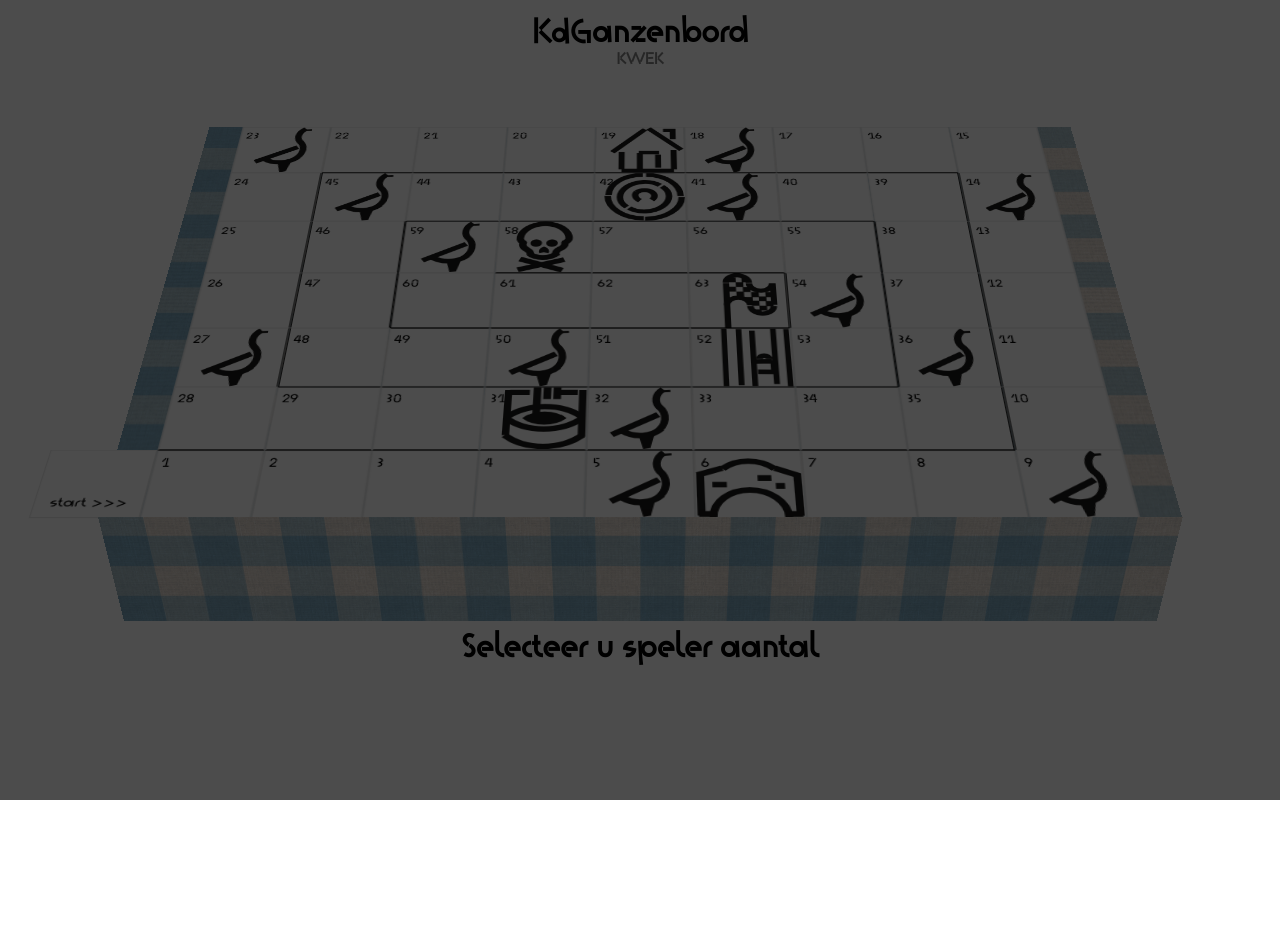
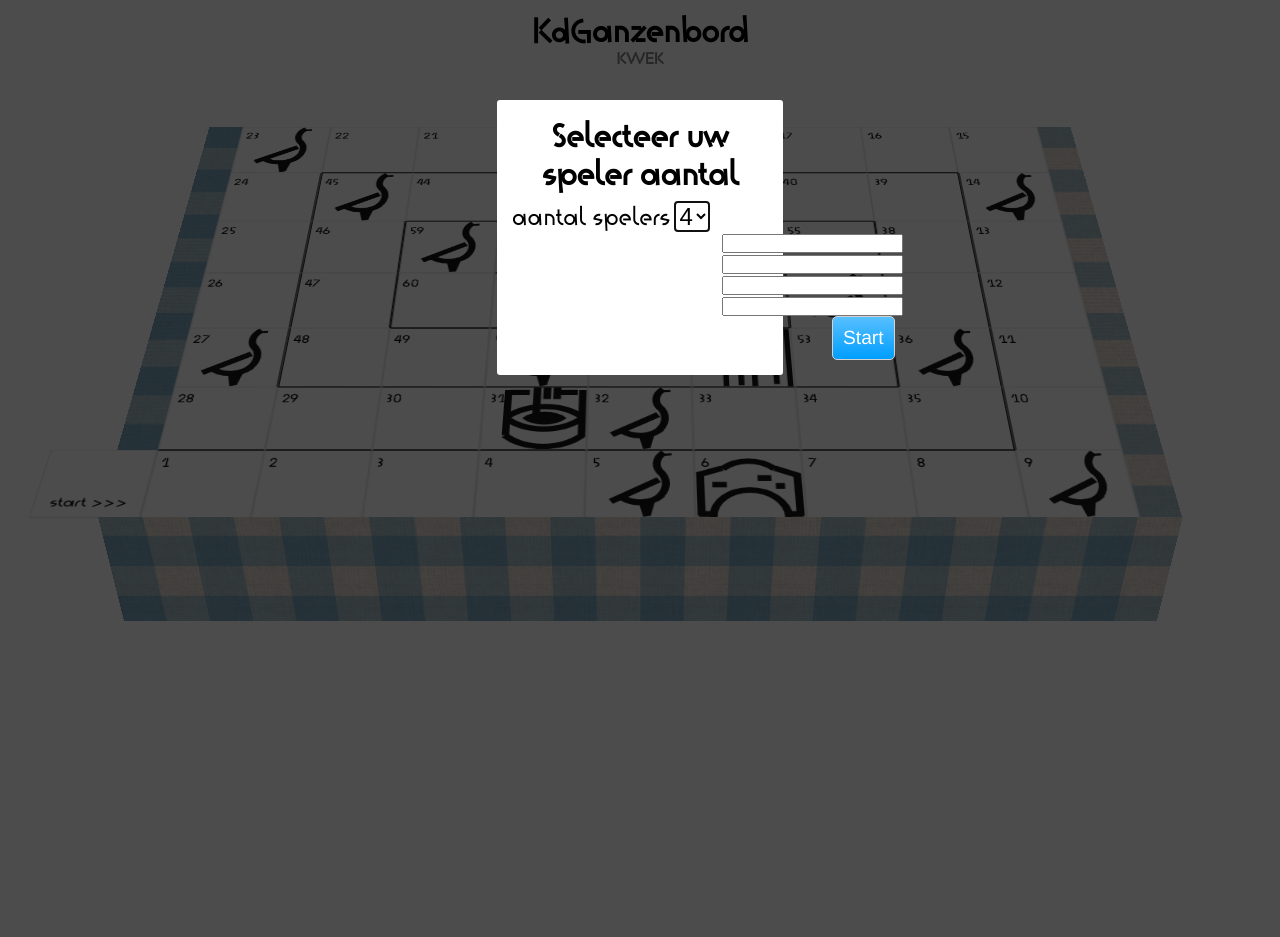
Before and after one commit to TVke/KdGanzenbord, a PHP site: page / in a window 1280 px wide. After the commit the page ends 621 px from the top, so only its background shows below. Run offline with PHP 8.4, Linux system fonts and the light colour scheme.

Commit message:
changed index spelling and css start screen code

```diff
--- a/index.html
+++ b/index.html
@@ -22,7 +22,7 @@
 		</header>
 		<div id="overlay">
 			<div id="begin">
-				<h3>Selecteer u speler aantal</h3>
+				<h3>Selecteer uw speler aantal</h3>
 				<label for="playerAmount">aantal spelers</label>
 				<select id="playerAmount" autofocus>
 					<option value="4">4</option>
@@ -30,10 +30,10 @@
 					<option value="2">2</option>
 					<option value="3">3</option>
 				</select>
-				<input type="text" name="player1" class="hidden">
-				<input type="text" name="player2" class="hidden">
-				<input type="text" name="player3" class="hidden">
-				<input type="text" name="player4" class="hidden">
+				<input type="text" name="player1" class="">
+				<input type="text" name="player2" class="">
+				<input type="text" name="player3" class="">
+				<input type="text" name="player4" class="">
 				<button>Start</button>
 			</div>
 			<div id="end" class="hidden">
--- a/style/styles.css
+++ b/style/styles.css
@@ -415,61 +415,33 @@ button:enabled:hover {
 /* Niels hier mag de stijl voor het startscherm */
 
 #begin {
-    //background-color: white;
-    //padding-bottom: 300px;
-    margin: 625px 0px 0px 0px;
+    width: 20%;
+	margin: 100px auto;
+	background: white;
+	padding: 15px;
+	border-radius: 3px;
 }
 
 #begin h3{
-    font-size: 200%;
-    margin-bottom: 20px;
+    font-size: 2em;
+    margin-bottom: 10px;
 }
 
 #begin label{
-    margin: 0px 5px 0px -425px;
-    font-size: 150%;
+    font-size: 1.5em;
+
 }
 
 #begin select{
-    font-size: 100%;
-    border-radius: 5px;
+    font-size: 1.5em;
 }
 
 #begin button{
-    float: left;
-    margin:  210px 0px 0px -196px;
-    padding: 10px 75px 10px 75px;
+    margin: 0px 0px 0px 320px;
 }
 
-#begin input {
-    float: left;
-    font-size: 100%;
-    border-radius: 5px;
-    margin-left: 975px;
-}
-
-#begin input[name=player1] {
-    float: left;
-    margin-top: 10px;
-}
-
-#begin input[name=player2] {
-    float: left;
-    margin: 60px 0px 0px 0px;
-}
-
-#begin input[name=player3] {
-    float: left;
-    margin: 110px 0px 0px 0px;
-}
-
-#begin input[name=player4] {
-    float: left;
-    margin: 160px 0px 0px 0px;
-}
-
-#begin input:not([name=player1]) {
-    margin-left: -200px;
+#begin input{
+    margin: 0px 0px 0px 210px;
 }
 
 /* eindscherm */
```
